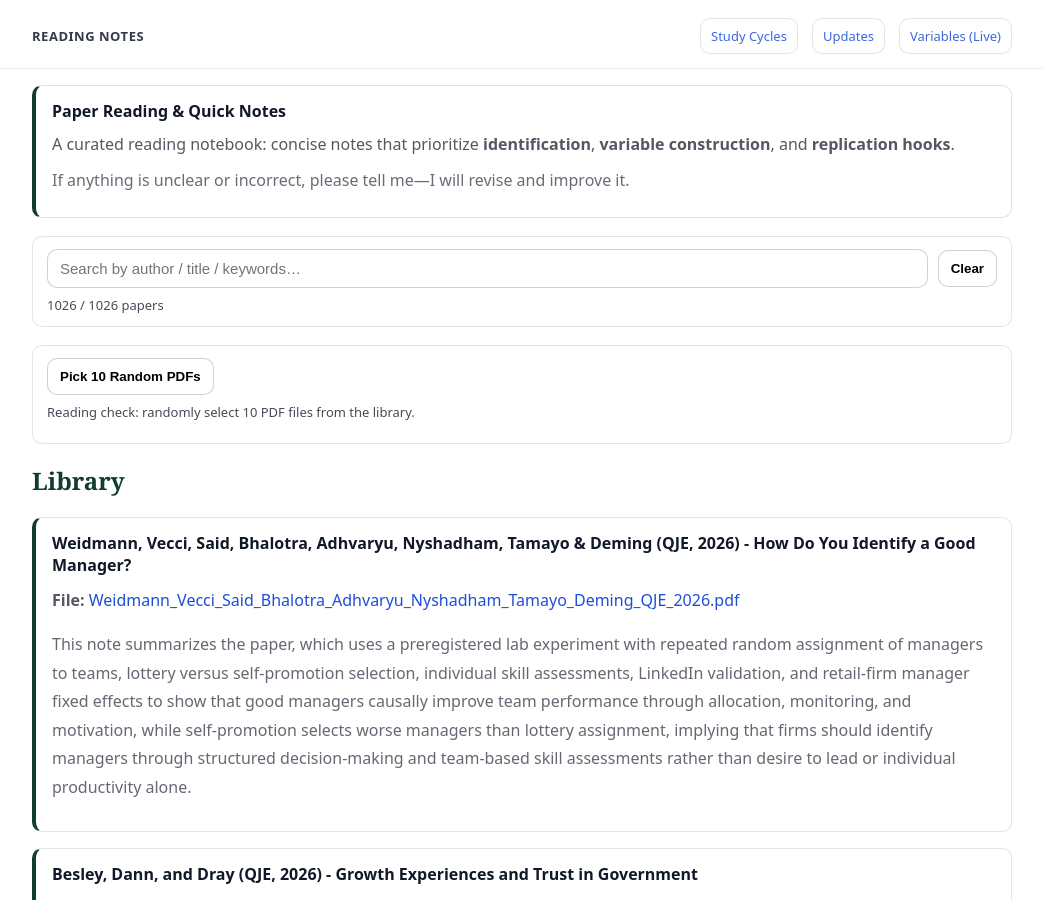
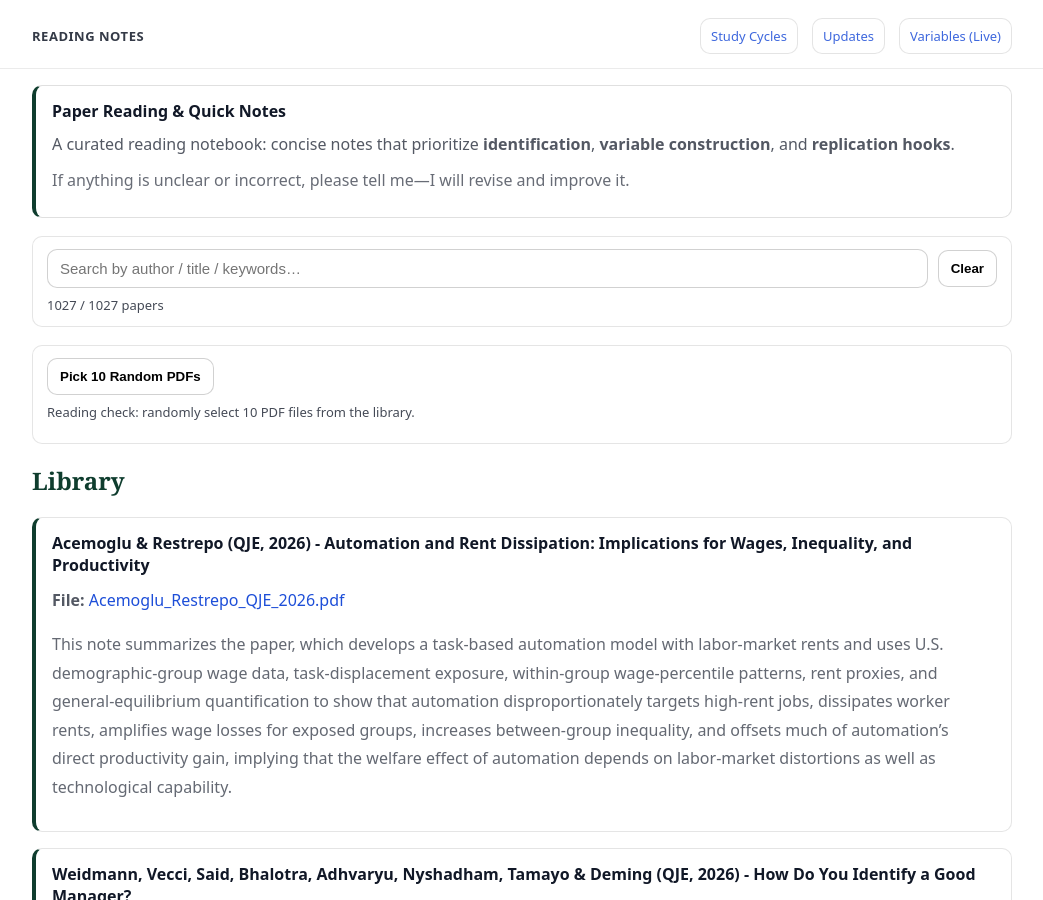
Before and after one commit to yaxinzn/study-archive, a Jekyll site: the page built from reading/index.md, in a window 1280 px wide and 900 px high. Shown: the whole window, without its empty margins (118-1161 px from the left). Built offline with Jekyll 4.4.1, drawn with Linux system fonts in a browser that asks for light colours.

Commit message:
Reading: add/update Acemoglu_Restrepo_QJE_2026.pdf

```diff
--- a/_data/reading.yml
+++ b/_data/reading.yml
@@ -1,3 +1,7 @@
+- title: "Acemoglu & Restrepo (QJE, 2026) - Automation and Rent Dissipation: Implications for Wages, Inequality, and Productivity"
+  file: "Acemoglu_Restrepo_QJE_2026.pdf"
+  desc: "This note summarizes the paper, which develops a task-based automation model with labor-market rents and uses U.S. demographic-group wage data, task-displacement exposure, within-group wage-percentile patterns, rent proxies, and general-equilibrium quantification to show that automation disproportionately targets high-rent jobs, dissipates worker rents, amplifies wage losses for exposed groups, increases between-group inequality, and offsets much of automation’s direct productivity gain, implying that the welfare effect of automation depends on labor-market distortions as well as technological capability."
+
 - title: "Weidmann, Vecci, Said, Bhalotra, Adhvaryu, Nyshadham, Tamayo & Deming (QJE, 2026) - How Do You Identify a Good Manager?"
   file: "Weidmann_Vecci_Said_Bhalotra_Adhvaryu_Nyshadham_Tamayo_Deming_QJE_2026.pdf"
   desc: "This note summarizes the paper, which uses a preregistered lab experiment with repeated random assignment of managers to teams, lottery versus self-promotion selection, individual skill assessments, LinkedIn validation, and retail-firm manager fixed effects to show that good managers causally improve team performance through allocation, monitoring, and motivation, while self-promotion selects worse managers than lottery assignment, implying that firms should identify managers through structured decision-making and team-based skill assessments rather than desire to lead or individual productivity alone."
```
Also changed, not shown: 1 other file.
